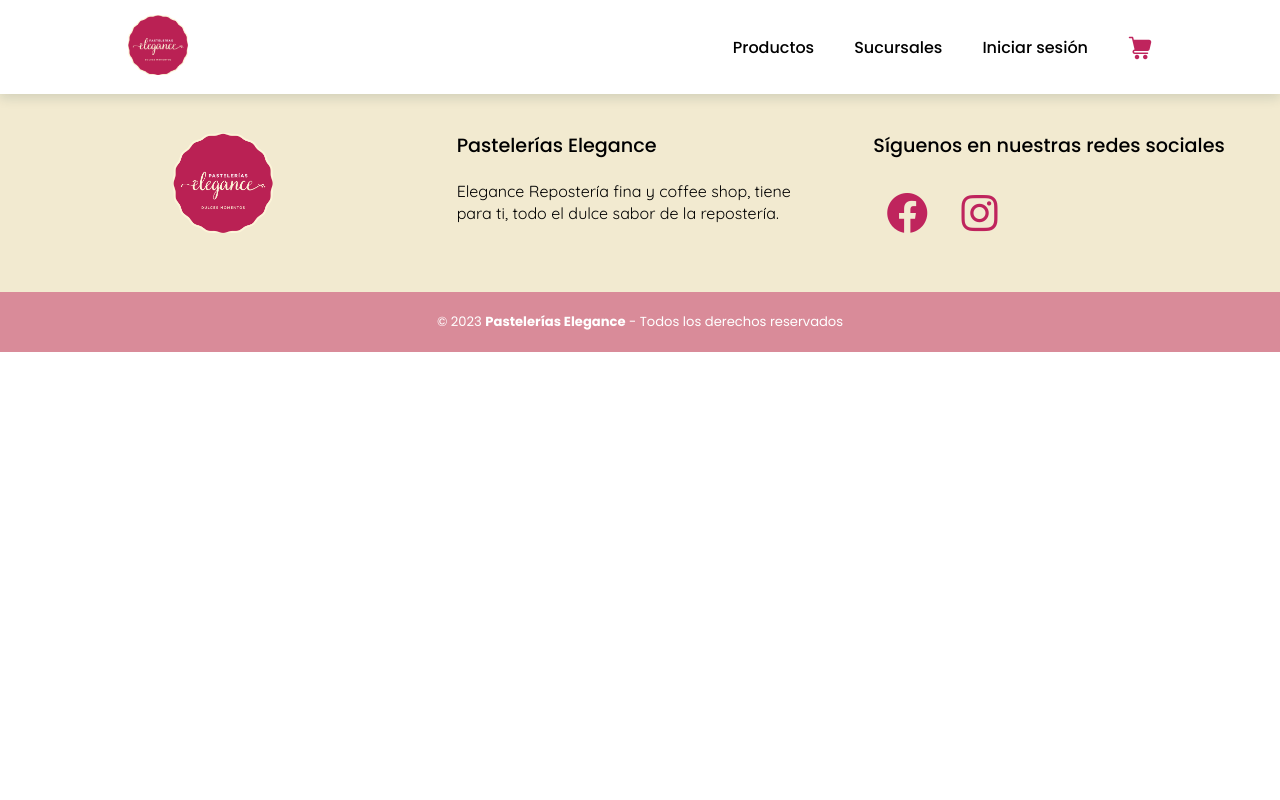
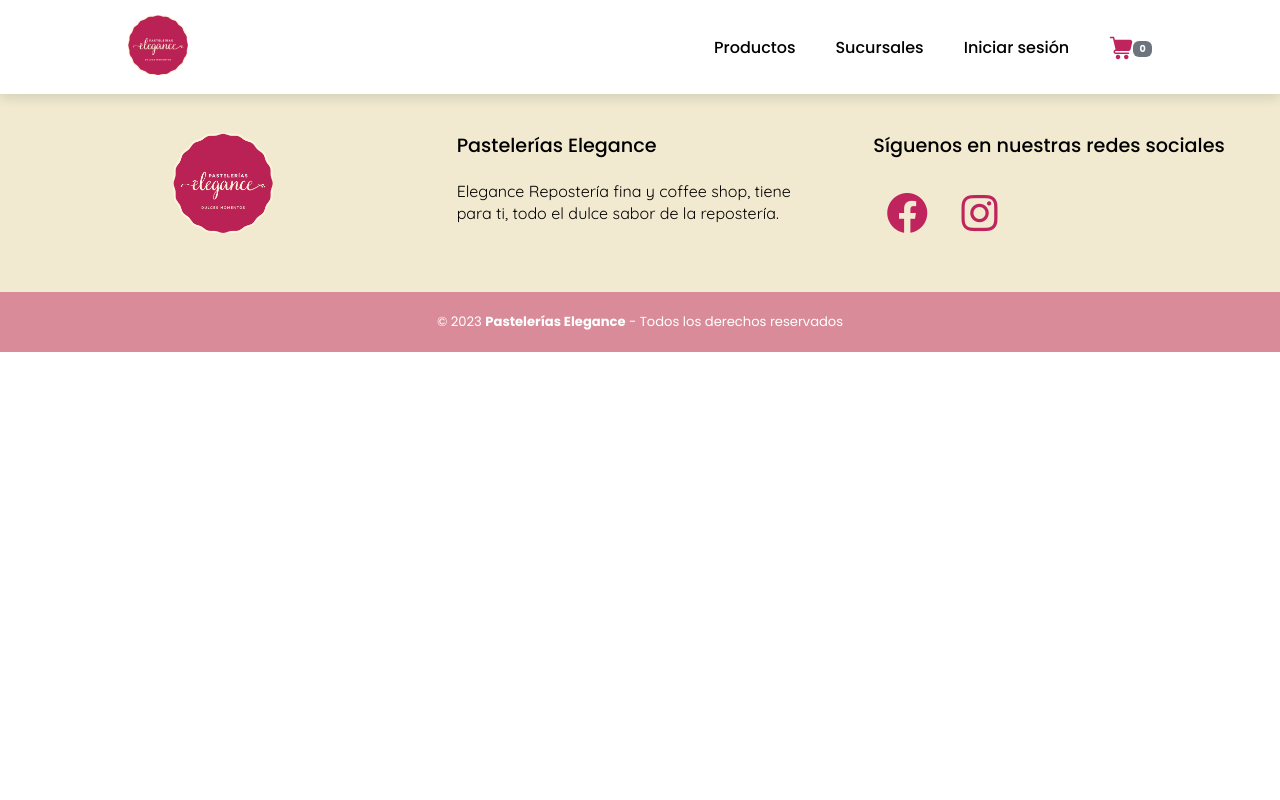
Before and after one commit to paulinau/BakeryWebsite, a PHP site: page /carrito.php in a window 1280 px wide. Run offline with PHP 8.4, Linux system fonts and the light colour scheme.

Commit message:
solving names

```diff
--- a/account.html
+++ b/account.html
@@ -13,7 +13,7 @@
     <nav>
         <ul>
             <li>
-                <a href="index.html" class="logo">
+                <a href="index.php" class="logo">
                     <img src="img/logo.png">
                     <span class="nav-item">Pastelerías Elegance</span>
                 </a>
@@ -30,7 +30,7 @@
                 <i class="fas fa-birthday-cake"></i>
                 <span class="nav-item">Mis pedidos</span>
             </a></li>
-            <li><a href="index.html" class="logout">
+            <li><a href="index.php" class="logout">
                 <i class="fas fa-sign-out-alt"></i>
                 <span class="nav-item">Cerrar sesión</span>
             </a></li>
--- a/carrito.php
+++ b/carrito.php
@@ -48,19 +48,20 @@
     <link href="https://cdn.jsdelivr.net/npm/bootstrap@5.3.0-alpha1/dist/css/bootstrap.min.css" rel="stylesheet" integrity="sha384-GLhlTQ8iRABdZLl6O3oVMWSktQOp6b7In1Zl3/Jr59b6EGGoI1aFkw7cmDA6j6gD" crossorigin="anonymous">
     <link rel="stylesheet" href="css/style_index.css">
     <link rel="stylesheet" href="css/style_sucursales.css">
+    <link rel="stylesheet" href="css/style_carrito.css">
     <link href='https://unpkg.com/boxicons@2.1.4/css/boxicons.min.css' rel='stylesheet'>
     <title>Sucursales</title>
 </head>
 <body>
     <section>
         <header>
-            <a href="index.html"><img src="img/logo.png" alt="logo" class="logo"></a>
+            <a href="index.php"><img src="img/logo.png" alt="logo" class="logo"></a>
             <div class="toggle" onclick="toggleMenu();"></div>
             <ul class="navigation">
                 <li><a href="productos.php">Productos</a></li>
-                <li><a href="sucursales.html">Sucursales</a></li>
+                <li><a href="sucursales.php">Sucursales</a></li>
                 <li><a href="iniciar-sesion.html">Iniciar sesión</a></li>
-                <li><a href="carrito.php"><img src="img/carrito.png"></a></li>
+                <li><a href="carrito.php"><img src="img/carrito.png"><span id="num_cart" class="badge bg-secondary"><?php echo $num_cart; ?></span></a></li>
             </ul>
         </header>
     </section>
@@ -69,7 +70,7 @@
         <div class="foot-container">
             <div class="box">
                 <figure>
-                    <a href="index.html">
+                    <a href="index.php">
                         <img src="img/logo.png" alt="Pastelerías Elegance">
                     </a>
                 </figure>
--- /dev/null
+++ b/css/style_carrito.css
@@ -0,0 +1,14 @@
+/* Path: css/style_carrito.css*/
+
+@import url('https://fonts.googleapis.com/css?family=Poppins:400,500,600,700&display=swap');
+@import url('https://fonts.googleapis.com/css?family=Quicksand:300,400,500,600,700&display=swap');
+
+*{
+    margin: 0;
+    padding: 0;
+    box-sizing: border-box;
+}
+
+#num_cart {
+    font-size: 0.6em;
+}
--- a/css/style_sucursales.css
+++ b/css/style_sucursales.css
@@ -7,6 +7,10 @@
     margin: 0;
     padding: 0;
     box-sizing: border-box;
+}
+
+#num_cart {
+    font-size: 0.6em;
 }
 
 section
--- a/iniciar-sesion.html
+++ b/iniciar-sesion.html
@@ -18,7 +18,7 @@
 
             <div class="col bg-white p-5 rounded-end">
                 <div class="text-end">
-                    <a href="index.html"><img src="img/logo.png" width="60px"></a>
+                    <a href="index.php"><img src="img/logo.png" width="60px"></a>
                 </div>
                 <h2 class="fw-bold text-center py-5">Bienvenido</h2>
 
--- a/productos.php
+++ b/productos.php
@@ -30,11 +30,11 @@
 <body>
     <section>
         <header>
-            <a href="index.html"><img src="img/logo.png" alt="logo" class="logo"></a>
+            <a href="index.php"><img src="img/logo.png" alt="logo" class="logo"></a>
             <div class="toggle" onclick="toggleMenu();"></div>
             <ul class="navigation">
                 <li><a href="productos.php">Productos</a></li>
-                <li><a href="sucursales.html">Sucursales</a></li>
+                <li><a href="sucursales.php">Sucursales</a></li>
                 <li><a href="iniciar-sesion.html">Iniciar sesión</a></li>
                 <li><a href="carrito.php"><img src="img/carrito.png"><span id="num_cart" class="badge bg-secondary"><?php echo $num_cart; ?></span></a></li>
             </ul>
@@ -101,7 +101,7 @@
         <div class="foot-container">
             <div class="box">
                 <figure>
-                    <a href="index.html">
+                    <a href="index.php">
                         <img src="img/logo.png" alt="Pastelerías Elegance">
                     </a>
                 </figure>
--- a/registro.html
+++ b/registro.html
@@ -18,7 +18,7 @@
 
             <div class="col bg-white p-5 rounded-end">
                 <div class="text-end">
-                    <a href="index.html"><img src="img/logo.png" width="60px"></a>
+                    <a href="index.php"><img src="img/logo.png" width="60px"></a>
                 </div>
                 <h2 class="fw-bold text-center py-4">Crea tu cuenta</h2>
 
```
Also changed, not shown: index.php (renamed from index.html, +8 -4 lines), sucursales.php (renamed from sucursales.html, +8 -4 lines).
